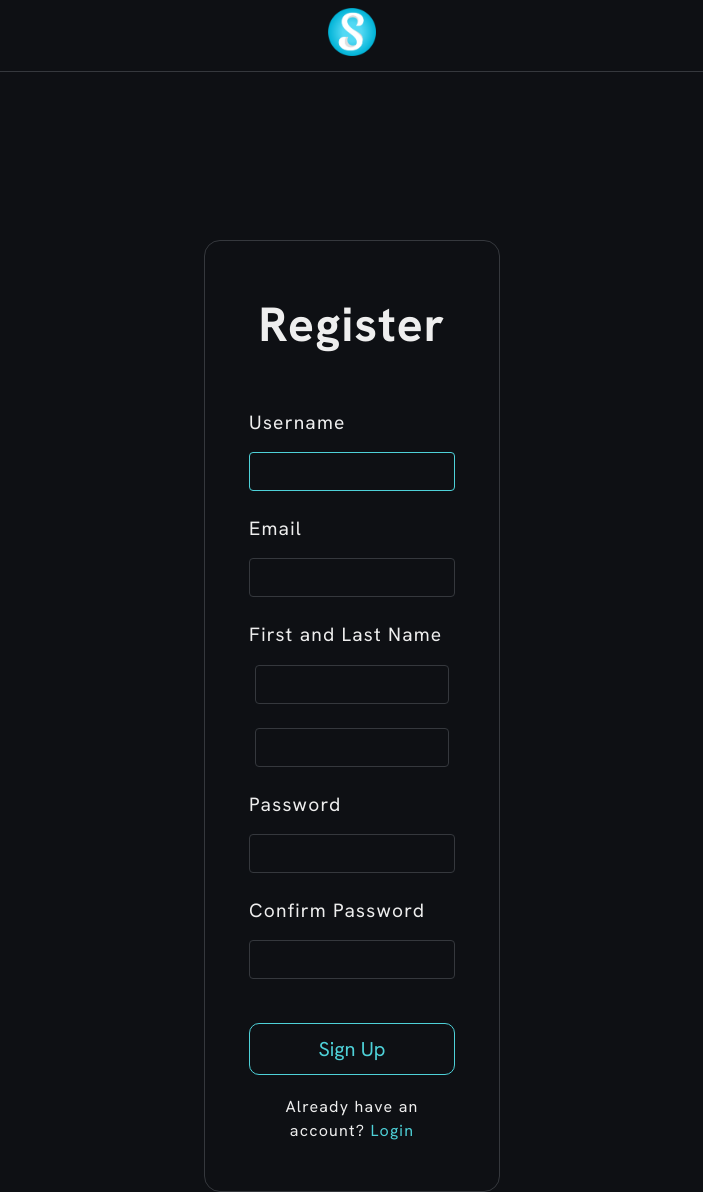
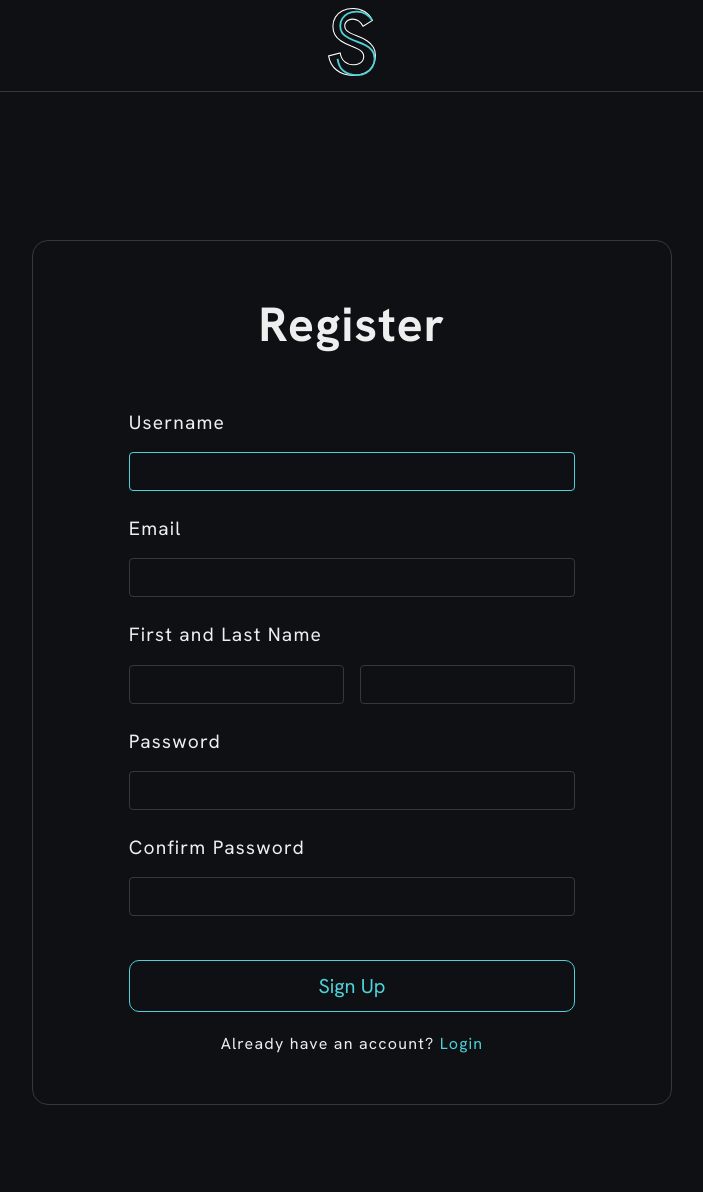
Before and after one commit to greevdev/SocialSnap, a Django app: page /auth/register/ in a window 1280 px wide. Shown: the whole page, without its empty margins (288-991 px from the left). After the commit the page ends 1105 px from the top, so only its background shows below. Run offline with Django 4.2, Linux system fonts and the light colour scheme.

Commit message:
Add logout functionality, Fix register page styles

```diff
--- a/SocialSnap/Site/views.py
+++ b/SocialSnap/Site/views.py
@@ -6,6 +6,7 @@ def landing_page(request):
     return render(request, template_name='common/landing.html')
 
 
+@login_required
 def dashboard_page(request):
     context = {
         'username': request.user.get_username()
--- a/SocialSnap/app_auth/urls.py
+++ b/SocialSnap/app_auth/urls.py
@@ -1,8 +1,8 @@
 from django.urls import path
-from .views import register_view, login_view
+from .views import RegisterView, LoginView, LogoutView
 
 urlpatterns = [
-    path('register/', register_view, name='register page'),
-    path('login/', login_view, name='login page'),
-    # path('logout/', LogoutUserView.as_view(), name='logout_user'),
+    path('register/', RegisterView.as_view(), name='register page'),
+    path('login/', LoginView.as_view(), name='login page'),
+    path('logout/', LogoutView.as_view(), name='logout user'),
 ]
--- a/SocialSnap/app_auth/views.py
+++ b/SocialSnap/app_auth/views.py
@@ -1,32 +1,36 @@
-from django.contrib.auth import login
+from django.contrib.auth import login, logout
 from django.contrib.auth.forms import AuthenticationForm
-from django.shortcuts import render, redirect
+from django.shortcuts import redirect
+from django.views import View
+from django.views.generic import FormView
+
 from .forms import RegisterForm
 
 
-def register_view(request):
-    if request.method == "POST":
-        form = RegisterForm(request.POST)
+class RegisterView(FormView):
+    template_name = 'common/register.html'
+    form_class = RegisterForm
+    success_url = '/auth/login/'
 
-        if form.is_valid():
-            form.save()
-            return redirect('login page')
-    else:
-        form = RegisterForm()
-
-    return render(request, 'common/register.html', {'form': form})
+    def form_valid(self, form):
+        form.save()
+        return super().form_valid(form)
 
 
-def login_view(request):
-    if request.method == 'POST':
-        form = AuthenticationForm(data=request.POST)
+class LoginView(FormView):
+    template_name = 'common/login.html'
+    form_class = AuthenticationForm
+    success_url = '/dashboard/'
 
-        if form.is_valid():
-            user = form.get_user()
-            login(request, user)
-            return redirect('dashboard page')
+    def form_valid(self, form):
+        user = form.get_user()
+        login(self.request, user)
 
-    else:
-        form = AuthenticationForm()
+        return super().form_valid(form)
 
-    return render(request, 'common/login.html', {'form': form})
+
+class LogoutView(View):
+    def get(self, request):
+        logout(request)
+
+        return redirect('landing page')
--- a/SocialSnap/settings.py
+++ b/SocialSnap/settings.py
@@ -108,6 +108,8 @@ AUTH_PASSWORD_VALIDATORS = [
 
 AUTH_USER_MODEL = 'app_auth.User'
 
+LOGIN_URL = '/auth/login/'
+
 # Internationalization
 # https://docs.djangoproject.com/en/4.1/topics/i18n/
 
--- a/static/css/login-register.css
+++ b/static/css/login-register.css
@@ -3,7 +3,7 @@
     border: 1px solid #35383d;
     border-radius: 1em;
     text-align: center;
-    width: 25%;
+    width: 40em;
 }
 
 .form-wrapper h1 {
@@ -34,6 +34,7 @@
     padding: 0.5rem;
     margin-bottom: 1.5em;
     transition: border-color 0.3s ease-in-out;
+    width: 100%;
 }
 
 .form input:focus {
@@ -55,3 +56,15 @@
 .form button:hover {
     background-color: #171b21;
 }
+
+.form div {
+    display: flex;
+}
+
+.form div input:nth-child(1) {
+    margin-right: 0.5em;
+}
+
+.form div input:nth-child(2) {
+    margin-left: 0.5em;
+}
--- a/templates/base/base.html
+++ b/templates/base/base.html
@@ -5,7 +5,7 @@
 <head>
     <link rel="stylesheet"
           href="{% static 'css/styles.css' %}">
-    <link rel="icon" type="image/x-icon" href="{% static 'images/logo.png' %}">
+    <link rel="icon" type="image/x-icon" href="{% static 'images/logo.svg' %}">
     <title>Social Snap</title>
 </head>
 
--- a/templates/base/navbar.html
+++ b/templates/base/navbar.html
@@ -4,7 +4,7 @@
     <nav class="navbar">
         <div class="logo-container">
             <a href="{% url 'landing page' %}">
-                <img src="{% static 'images/logo.png' %}" alt="Social Snap" class="logo">
+                <img src="{% static 'images/logo.svg' %}" alt="Social Snap" class="logo">
             </a>
         </div>
     </nav>
--- a/templates/common/dashboard.html
+++ b/templates/common/dashboard.html
@@ -3,4 +3,5 @@
 
 {% block page_content %}
     <h1>Welcome, {{ username }}!</h1>
+    <a href="{% url 'logout user' %}">Logout</a>
 {% endblock %}
```
Also changed, not shown: static/images/logo.png (deleted), static/images/logo.svg (added).
